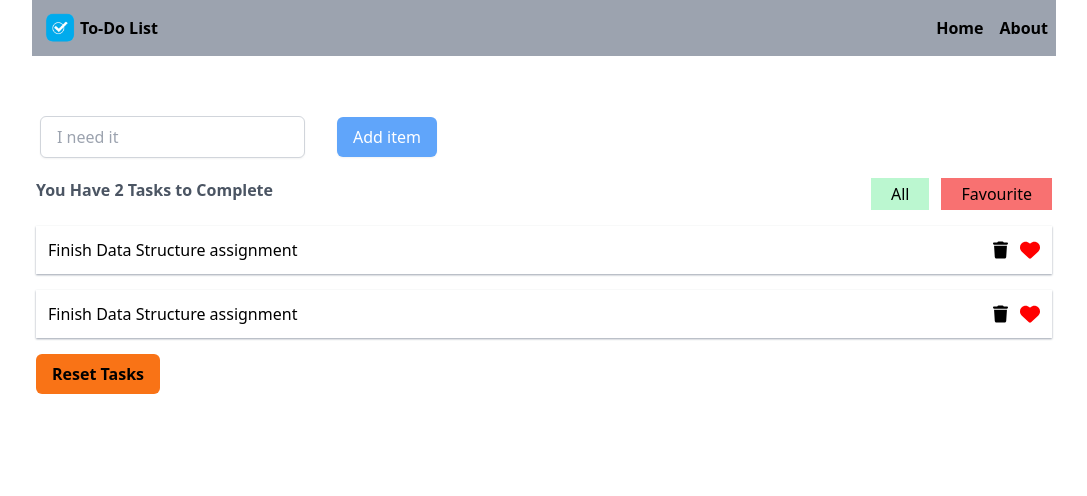
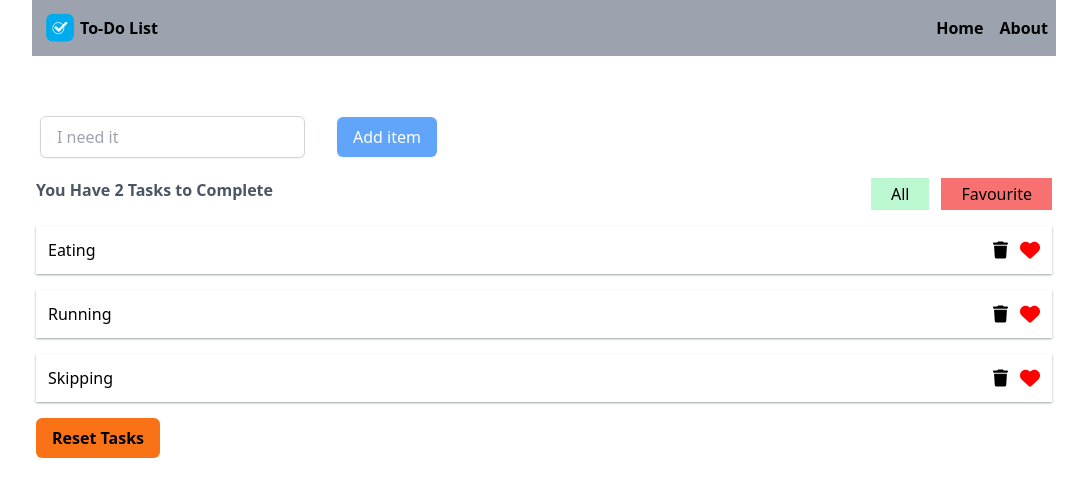
Before and after one commit to KingsleySomuah/To-do-app, a Vue app: page / in a window 1280 px wide. Shown: the top 496 px of the page, without its empty margins (96-1183 px from the left). Built offline with nearby package versions, Linux system fonts and the light colour scheme.

Commit message:
changes to javascript

```diff
--- a/src/components/Home.vue
+++ b/src/components/Home.vue
@@ -2,12 +2,15 @@
     <div class="container mx-auto mt-10 px-5 py-10">
         <form action="" class="flex items-center gap-3">
             <div class="p-5 ">
-                <input type="text" placeholder="I need it" class="px-4 py-2 shadow-sm border border-gray-300 rounded-md placeholder-gray-400 ">
+                <input type="text" placeholder="I need it"
+                    class="px-4 py-2 shadow-sm border border-gray-300 rounded-md placeholder-gray-400 ">
             </div>
-            <button type="submit" class="bg-blue-400 text-white px-4 py-2 rounded-md shadow-sm hover:bg-blue-500 transition-all">Add item</button>
+            <button type="submit"
+                class="bg-blue-400 text-white px-4 py-2 rounded-md shadow-sm hover:bg-blue-500 transition-all">Add
+                item</button>
         </form>
 
-       <div class="justify-between flex">
+        <div class="justify-between flex">
             <div class="px-4 font-semibold text-gray-600">
                 <p>You Have 2 Tasks to Complete</p>
             </div>
@@ -16,27 +19,19 @@
                 <button class="bg-red-400 px-5 py-1">Favourite</button>
             </div>
 
-       </div>
+        </div>
 
-       <div class="flex justify-between items-center shadow-sm shadow-gray-400 px-3 py-3 mx-4 my-4">
+        <div class="flex justify-between items-center shadow-sm shadow-gray-400 px-3 py-3 mx-4 my-4"
+            v-for="task in tasks">
             <div>
-                <p>Finish Data Structure assignment</p>
+                <p>{{ task.title }}</p>
             </div>
             <div class="flex gap-3">
                 <img src="./../assets/icons/trash-solid.svg" alt="" width="15">
                 <img src="./../assets/icons/heart.svg" alt="" width="20">
             </div>
-       </div>
-       <div class="flex justify-between items-center shadow-sm shadow-gray-400 px-3 py-3 mx-4 my-4">
-            <div>
-                <p>Finish Data Structure assignment</p>
-            </div>
-            <div class="flex gap-3">
-                <img src="./../assets/icons/trash-solid.svg" alt="" width="15">
-                <img src="./../assets/icons/heart.svg" alt="" width="20">
-            </div>
-       </div>
-       <button type="submit" class="bg-orange-500 font-semibold rounded-md px-4 py-2 mx-4">Reset Tasks</button>
+        </div>
+        <button type="submit" class="bg-orange-500 font-semibold rounded-md px-4 py-2 mx-4">Reset Tasks</button>
 
 
 
@@ -44,10 +39,12 @@
 </template>
 
 <script setup>
+let tasks =[
+    {title: 'Eating', id:1, isFavourite:false},
+    {title: 'Running', id:2, isFavourite:false},
+    {title: 'Skipping', id:3, isFavourite:false}
 
+]
 </script>
 
-<style lang="scss" scoped>
-
-</style>
-class=" px-4 py-2 border border-gray-300 rounded-md shadow-sm placeholder-gray-400 focus:outline-none"
+<style lang="scss" scoped></style>
```
